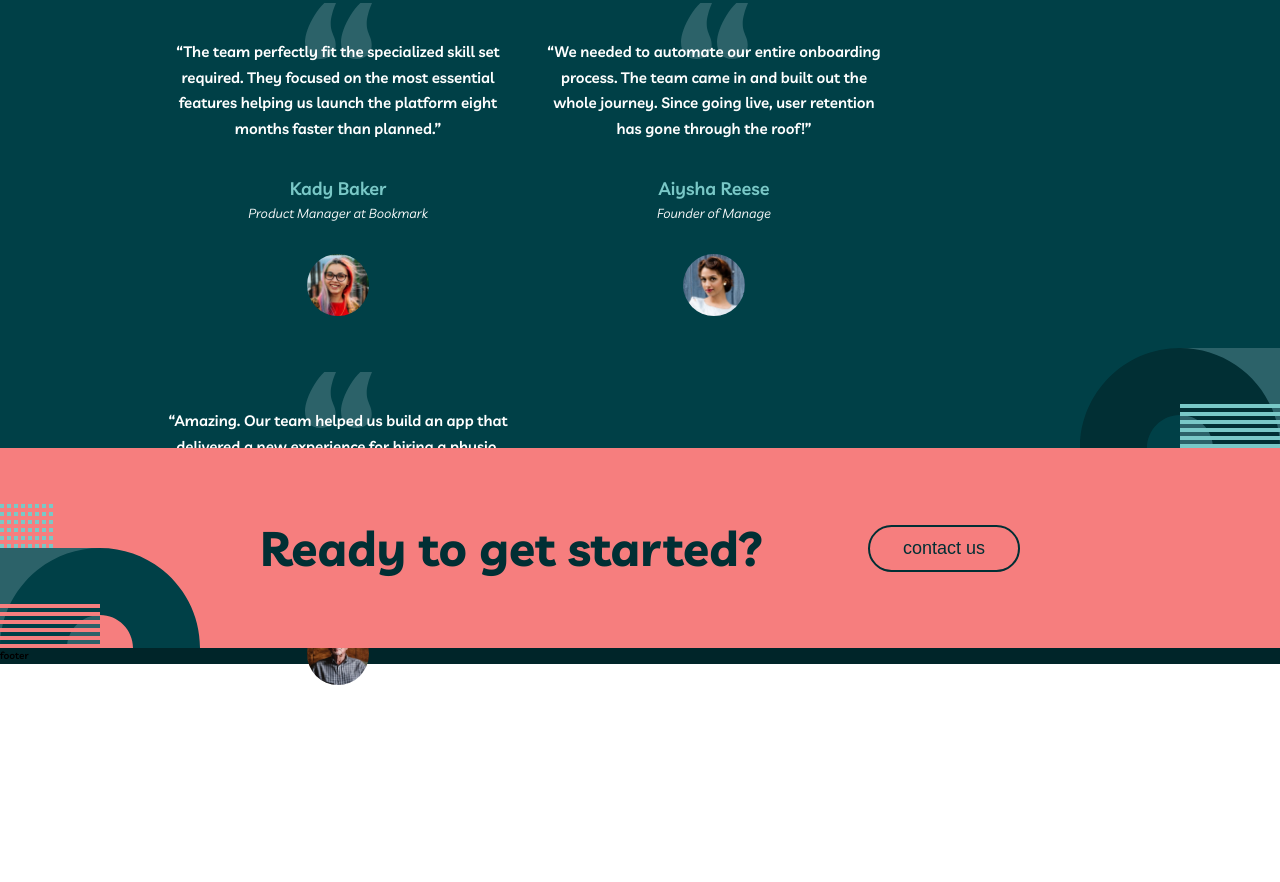
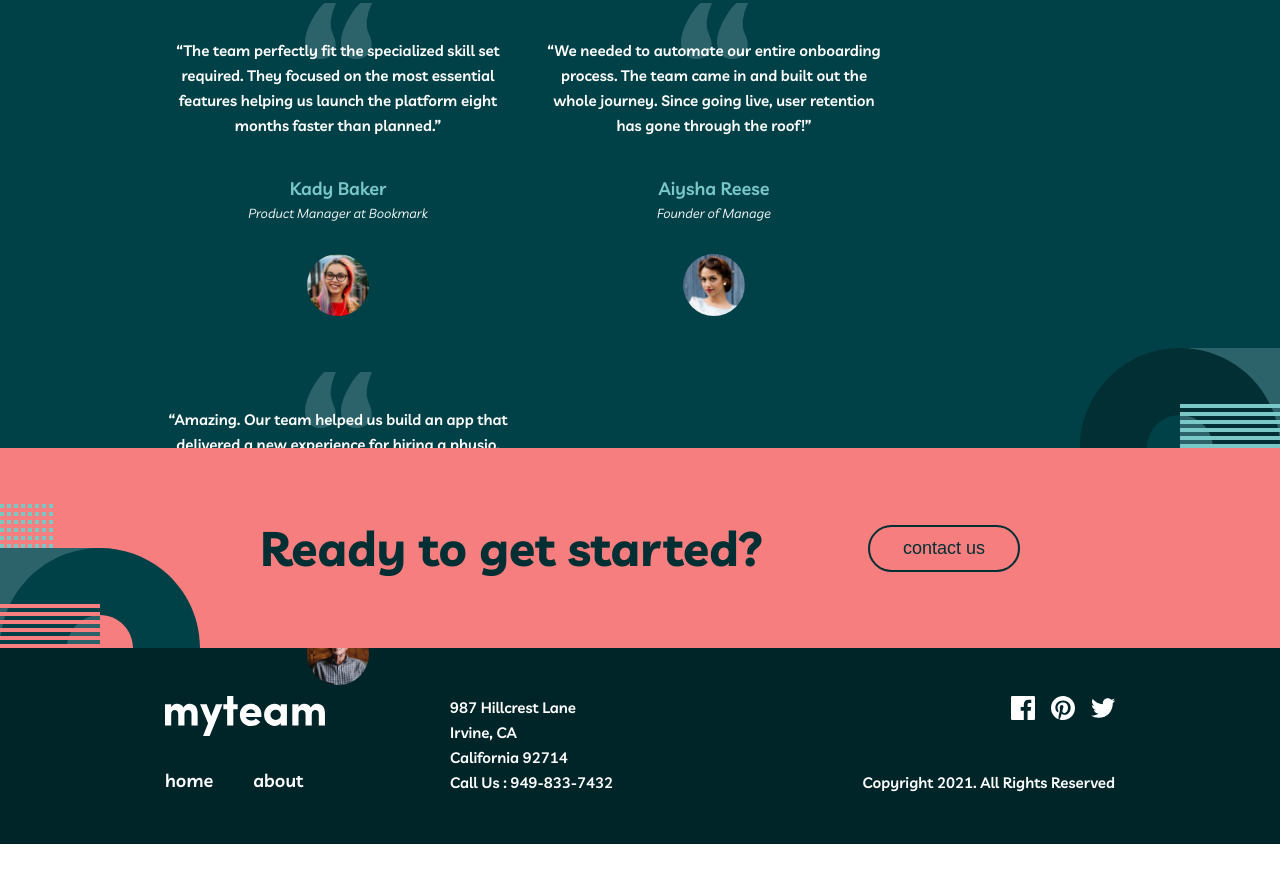
Before and after one commit to fapjsc/myteam, a website: page index.html in a window 1280 px wide. Shown: the part 1719-2601 px from the top of the page. Before the commit the page ends 2483 px from the top, so only its background shows below. Drawn offline with Linux system fonts and the light colour scheme.

Commit message:
footer done

```diff
--- a/index.html
+++ b/index.html
@@ -184,7 +184,41 @@
 
       <!-- Footer -->
 
-      <footer class="footer">footer</footer>
+      <footer class="footer">
+        <div class="footer__content">
+          <div class="footer__box">
+            <img class="footer__logo" src="img/logo.svg" alt="logo" />
+            <ul class="header__list">
+              <li class="header__item">
+                <a href="#" class="header__link">home</a>
+              </li>
+              <li class="header__item">
+                <a href="#" class="header__link">about</a>
+              </li>
+            </ul>
+          </div>
+          <div class="footer__box">
+            <p class="paragraph">987 Hillcrest Lane</p>
+            <p class="paragraph">Irvine, CA</p>
+            <p class="paragraph">California 92714</p>
+            <p class="paragraph">Call Us : 949-833-7432</p>
+          </div>
+          <div class="footer__box">
+            <div class="footer__socail-icon">
+              <svg>
+                <use xlink:href="img/sprite.svg#icon-icon-facebook"></use>
+              </svg>
+              <svg>
+                <use xlink:href="img/sprite.svg#icon-icon-pinterest"></use>
+              </svg>
+              <svg>
+                <use xlink:href="img/sprite.svg#icon-icon-twitter"></use>
+              </svg>
+            </div>
+            <p class="paragraph">Copyright 2021. All Rights Reserved</p>
+          </div>
+        </div>
+      </footer>
     </div>
   </body>
 </html>
--- a/sass/base/_typography.scss
+++ b/sass/base/_typography.scss
@@ -35,7 +35,7 @@
   color: $color-white;
   font-size: 1.5rem;
   font-weight: 600;
-  line-height: 1.7;
+  line-height: 1.66;
 }
 
 .paragraph-small {
--- a/sass/layout/_footer.scss
+++ b/sass/layout/_footer.scss
@@ -1,3 +1,47 @@
-.container {
-  max-width: 14.4rem;
+.footer {
+  &__content {
+    grid-row: 2 / 3;
+    grid-column: 2 / 3;
+
+    display: flex;
+    justify-content: start;
+
+    div:last-child {
+      margin-left: auto;
+    }
+
+    div:nth-child(2) {
+      margin-left: 12.5rem;
+    }
+  }
+
+  &__box {
+    display: flex;
+    flex-direction: column;
+    justify-content: space-between;
+  }
+
+  &__socail-icon {
+    display: flex;
+    justify-content: flex-end;
+    img:not(:first-child) {
+      margin-left: 1.6rem;
+    }
+
+    svg {
+      cursor: pointer;
+      fill: $color-white;
+      height: 2.4rem;
+      width: 2.4rem;
+      transition: all 0.3s;
+
+      &:hover {
+        fill: $color-primary-caral;
+      }
+
+      &:not(:first-child) {
+        margin-left: 1.6rem;
+      }
+    }
+  }
 }
--- a/sass/pages/_homes.scss
+++ b/sass/pages/_homes.scss
@@ -58,4 +58,14 @@
 
 .footer {
   background-color: $color-green-dark-2;
+  display: grid;
+  grid-template-rows:
+    minmax(min-content, 4.8rem)
+    minmax(min-content, 10rem)
+    minmax(min-content, 4.8rem);
+
+  grid-template-columns:
+    minmax(min-content, 16.5rem)
+    minmax(min-content, 111rem)
+    minmax(min-content, 16.5rem);
 }
```
Also changed, not shown: css/style.css, img/icon-facebook.svg, img/icon-pinterest.svg, img/icon-twitter.svg, img/sprite.svg (added).
